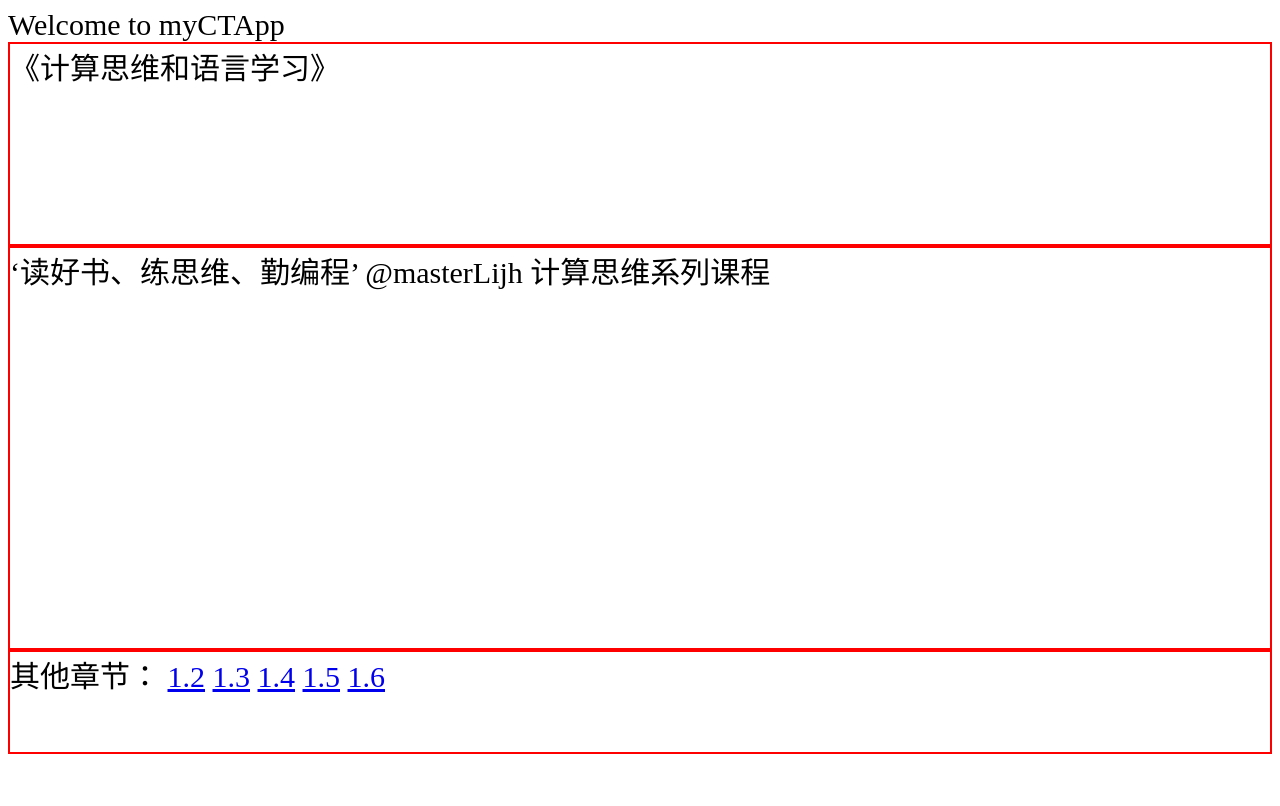
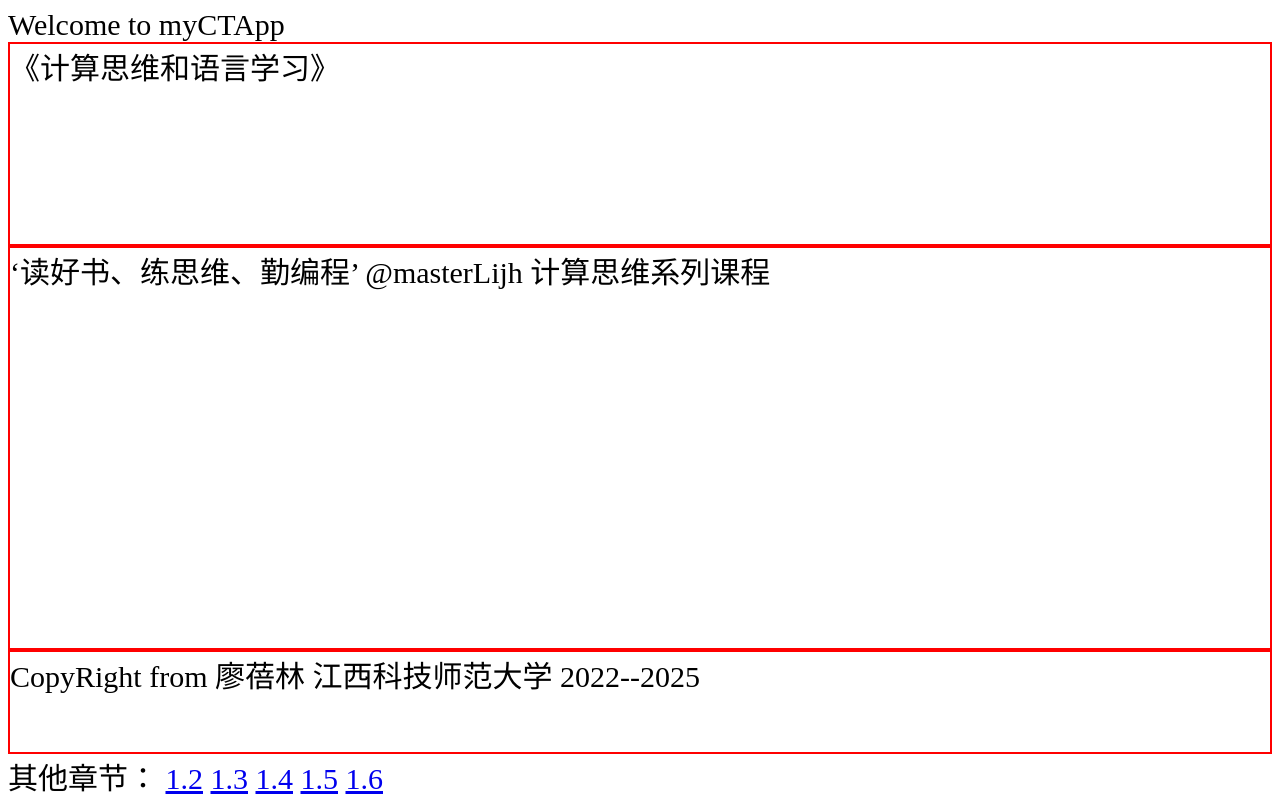
Before and after one commit to liaobeilin603/liaobeilin603.github.io, a plain HTML site: page exp/1.1.html in a window 1280 px wide. Drawn offline with Linux system fonts and the light colour scheme.

Commit message:
Update 1.1.html

```diff
--- a/exp/1.1.html
+++ b/exp/1.1.html
@@ -37,13 +37,14 @@
 </main>
 
  <footer>
+  CopyRight from 廖蓓林 江西科技师范大学 2022--2025
+ </footer>
  其他章节：
   <a href="1.2.html" target="_blank" >1.2</a>
   <a href="1.3.html" target="_blank" >1.3</a>
   <a href="1.4.html" target="_blank" >1.4</a>
   <a href="1.5.html" target="_blank" >1.5</a>
   <a href="1.6.html" target="_blank" >1.6</a>
- </footer>
 
 </body>
 </html>
```
